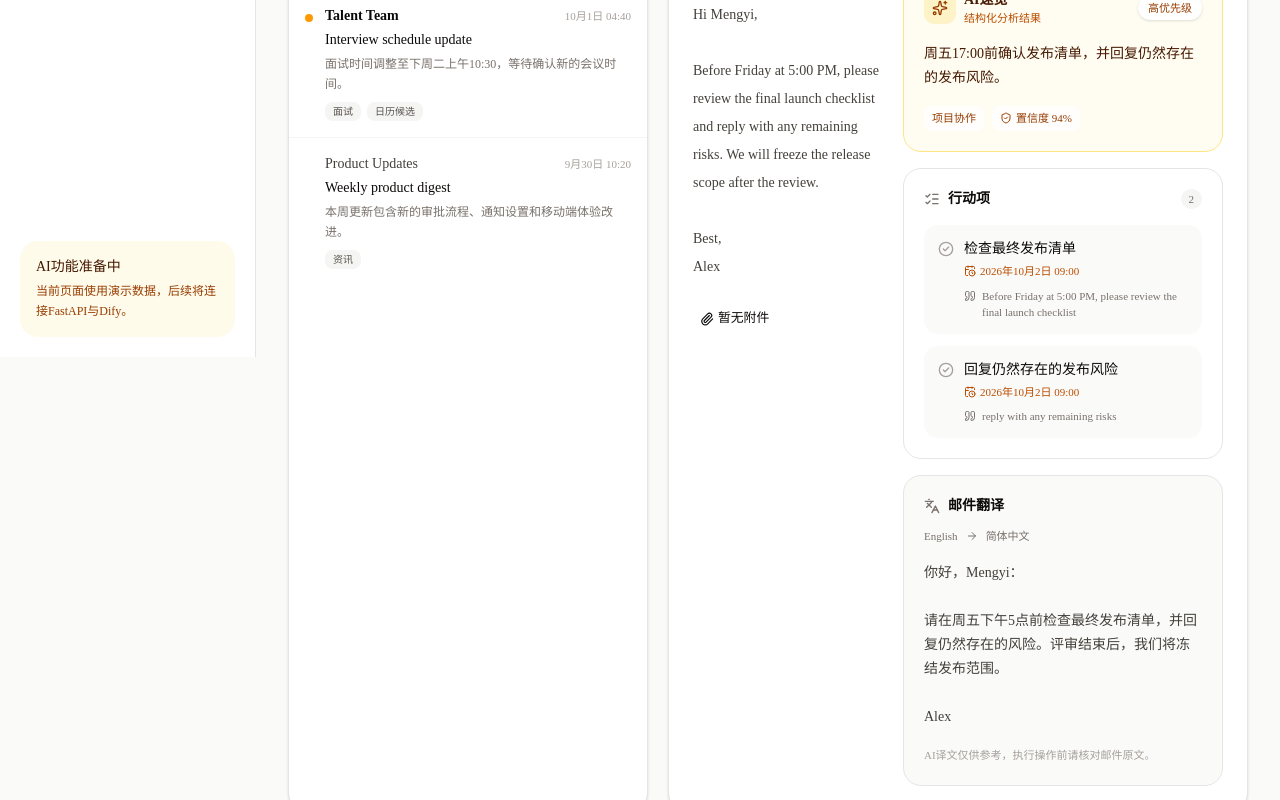
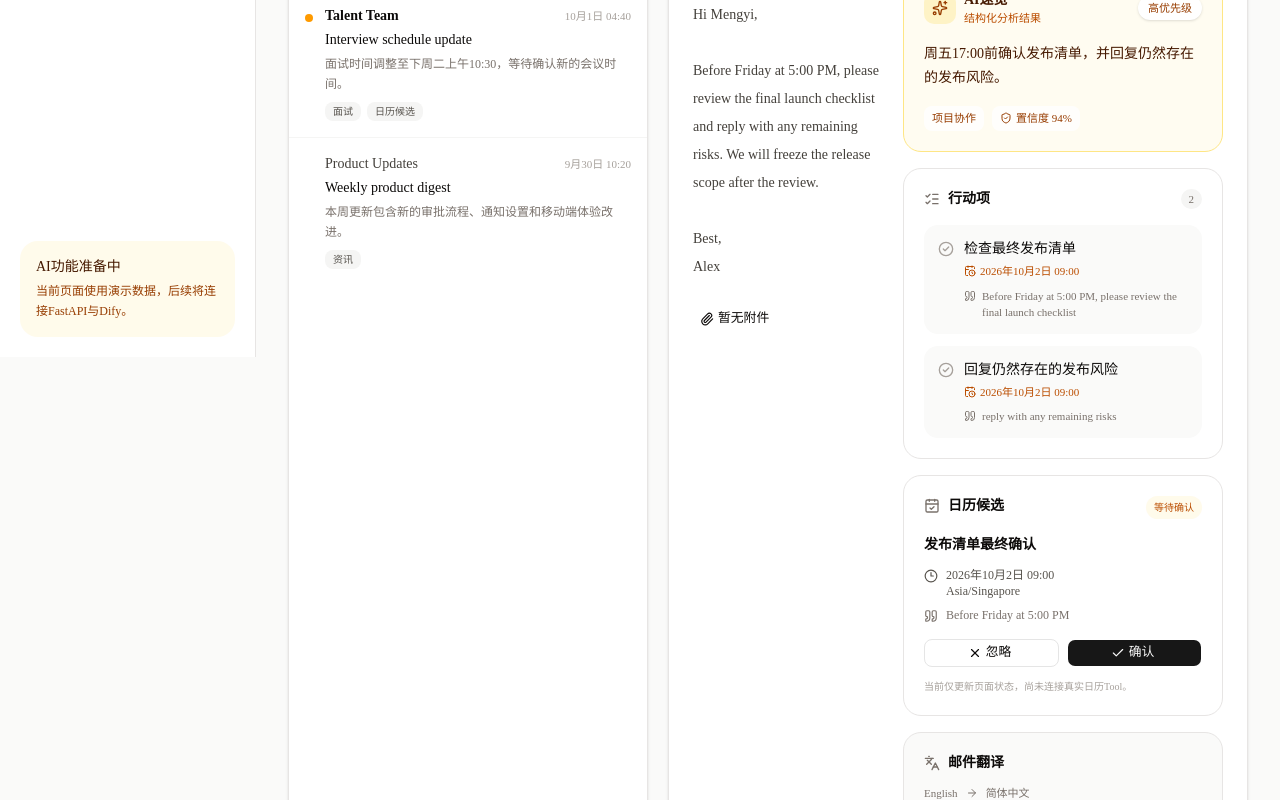
Before and after one commit to mengyi11/mailpilot, a Next.js app in the folder apps/web/: page / in a window 1280 px wide. Shown: the part 443-1243 px from the top of the page. Built offline with nearby package versions, Linux system fonts and the light colour scheme.

Commit message:
feat(web): add calendar and reply draft review

```diff
--- /dev/null
+++ b/apps/web/src/components/calendar/calendar-draft-card.tsx
@@ -0,0 +1,91 @@
+"use client";
+
+import { CalendarCheck, Check, Clock3, MapPin, Quote, X } from "lucide-react";
+import { useState } from "react";
+
+import { Button } from "@/components/ui/button";
+import type { CalendarDraft } from "@/types/email";
+
+function formatDate(value: string) {
+  return new Intl.DateTimeFormat("zh-CN", {
+    dateStyle: "medium",
+    timeStyle: "short",
+  }).format(new Date(value));
+}
+
+export function CalendarDraftCard({ draft }: { draft: CalendarDraft }) {
+  const [status, setStatus] = useState<"pending" | "approved" | "rejected">(
+    "pending",
+  );
+
+  return (
+    <section className="rounded-2xl border border-stone-200 bg-white p-5">
+      <div className="flex items-start justify-between gap-3">
+        <div className="flex items-center gap-2">
+          <CalendarCheck className="size-4 text-stone-500" aria-hidden="true" />
+          <h3 className="text-sm font-semibold">日历候选</h3>
+        </div>
+        <span className="rounded-full bg-amber-50 px-2 py-1 text-[10px] font-medium text-amber-700">
+          {status === "pending"
+            ? "等待确认"
+            : status === "approved"
+              ? "已在本页确认"
+              : "已在本页忽略"}
+        </span>
+      </div>
+
+      <p className="mt-4 text-sm font-semibold">{draft.title}</p>
+      <div className="mt-3 space-y-2 text-xs text-stone-600">
+        <p className="flex items-start gap-2">
+          <Clock3 className="mt-0.5 size-3.5 shrink-0" aria-hidden="true" />
+          <span>
+            {formatDate(draft.startsAt)}
+            {draft.endsAt ? ` – ${formatDate(draft.endsAt)}` : ""}
+            <br />
+            {draft.timezone}
+          </span>
+        </p>
+        {draft.location ? (
+          <p className="flex items-center gap-2">
+            <MapPin className="size-3.5" aria-hidden="true" />
+            {draft.location}
+          </p>
+        ) : null}
+        <p className="flex items-start gap-2 text-stone-500">
+          <Quote className="mt-0.5 size-3.5 shrink-0" aria-hidden="true" />
+          {draft.evidence}
+        </p>
+      </div>
+
+      {status === "pending" ? (
+        <div className="mt-4 grid grid-cols-2 gap-2">
+          <Button
+            variant="outline"
+            size="sm"
+            onClick={() => setStatus("rejected")}
+          >
+            <X data-icon="inline-start" aria-hidden="true" />
+            忽略
+          </Button>
+          <Button size="sm" onClick={() => setStatus("approved")}>
+            <Check data-icon="inline-start" aria-hidden="true" />
+            确认
+          </Button>
+        </div>
+      ) : (
+        <Button
+          variant="ghost"
+          size="sm"
+          className="mt-3 w-full"
+          onClick={() => setStatus("pending")}
+        >
+          撤销本页操作
+        </Button>
+      )}
+
+      <p className="mt-3 text-[10px] leading-4 text-stone-400">
+        当前仅更新页面状态，尚未连接真实日历Tool。
+      </p>
+    </section>
+  );
+}
--- a/apps/web/src/components/mail/email-detail.tsx
+++ b/apps/web/src/components/mail/email-detail.tsx
@@ -1,6 +1,11 @@
+"use client";
+
 import { Mail, Paperclip, Reply } from "lucide-react";
+import { useState } from "react";
 
 import { AIOverviewCard } from "@/components/ai/ai-overview-card";
+import { CalendarDraftCard } from "@/components/calendar/calendar-draft-card";
+import { ReplyDraftDrawer } from "@/components/mail/reply-draft-drawer";
 import { ActionItemList } from "@/components/ai/action-item-list";
 import { TranslationPanel } from "@/components/ai/translation-panel";
 import { Button } from "@/components/ui/button";
@@ -14,7 +19,10 @@ function formatDate(value: string) {
 }
 
 export function EmailDetail({ email }: { email: EmailDetailData }) {
+  const [replyOpen, setReplyOpen] = useState(false);
+
   return (
+    <>
       <article className="overflow-hidden rounded-2xl border border-stone-200 bg-white shadow-sm">
         <header className="border-b border-stone-100 p-5 md:p-6">
           <div className="flex flex-wrap items-start justify-between gap-4">
@@ -33,7 +41,11 @@ export function EmailDetail({ email }: { email: EmailDetailData }) {
                 {email.subject}
               </h2>
             </div>
-          <Button variant="outline" size="sm">
+            <Button
+              variant="outline"
+              size="sm"
+              onClick={() => setReplyOpen(true)}
+            >
               <Reply data-icon="inline-start" aria-hidden="true" />
               回复
             </Button>
@@ -79,9 +91,18 @@ export function EmailDetail({ email }: { email: EmailDetailData }) {
           <div className="space-y-4">
             <AIOverviewCard overview={email.aiOverview} />
             <ActionItemList items={email.actionItems} />
+            {email.calendarDraft ? (
+              <CalendarDraftCard draft={email.calendarDraft} />
+            ) : null}
             <TranslationPanel translation={email.translation} />
           </div>
         </div>
       </article>
+      <ReplyDraftDrawer
+        draft={email.replyDraft}
+        open={replyOpen}
+        onClose={() => setReplyOpen(false)}
+      />
+    </>
   );
 }
--- /dev/null
+++ b/apps/web/src/components/mail/reply-draft-drawer.tsx
@@ -0,0 +1,93 @@
+"use client";
+
+import { Send, Sparkles, X } from "lucide-react";
+
+import { Button } from "@/components/ui/button";
+import type { ReplyDraft } from "@/types/email";
+
+type ReplyDraftDrawerProps = {
+  draft: ReplyDraft;
+  open: boolean;
+  onClose: () => void;
+};
+
+export function ReplyDraftDrawer({
+  draft,
+  open,
+  onClose,
+}: ReplyDraftDrawerProps) {
+  if (!open) return null;
+
+  return (
+    <div
+      className="fixed inset-0 z-50"
+      role="dialog"
+      aria-modal="true"
+      aria-label="AI回复草稿"
+    >
+      <button
+        type="button"
+        className="absolute inset-0 bg-stone-950/30 backdrop-blur-[2px]"
+        onClick={onClose}
+        aria-label="关闭回复草稿"
+      />
+      <aside className="absolute inset-y-0 right-0 flex w-full max-w-xl flex-col bg-white shadow-2xl">
+        <header className="flex items-center justify-between border-b border-stone-200 px-5 py-4">
+          <div className="flex items-center gap-2">
+            <Sparkles className="size-4 text-amber-600" aria-hidden="true" />
+            <div>
+              <h2 className="text-sm font-semibold">AI回复草稿</h2>
+              <p className="text-[11px] text-stone-500">
+                {draft.tone} · {draft.language}
+              </p>
+            </div>
+          </div>
+          <Button
+            variant="ghost"
+            size="icon"
+            onClick={onClose}
+            aria-label="关闭"
+          >
+            <X aria-hidden="true" />
+          </Button>
+        </header>
+
+        <div className="flex-1 overflow-y-auto p-5">
+          <label
+            className="text-xs font-medium text-stone-500"
+            htmlFor="reply-subject"
+          >
+            主题
+          </label>
+          <input
+            id="reply-subject"
+            defaultValue={draft.subject}
+            className="mt-2 w-full rounded-xl border border-stone-200 bg-stone-50 px-3 py-2.5 text-sm outline-none focus:border-stone-400"
+          />
+          <label
+            className="mt-5 block text-xs font-medium text-stone-500"
+            htmlFor="reply-body"
+          >
+            正文
+          </label>
+          <textarea
+            id="reply-body"
+            defaultValue={draft.body}
+            rows={14}
+            className="mt-2 w-full resize-none rounded-xl border border-stone-200 bg-stone-50 px-3 py-3 text-sm leading-6 outline-none focus:border-stone-400"
+          />
+        </div>
+
+        <footer className="border-t border-stone-200 p-5">
+          <Button className="w-full" disabled>
+            <Send data-icon="inline-start" aria-hidden="true" />
+            发送功能尚未接入
+          </Button>
+          <p className="mt-2 text-center text-[10px] text-stone-400">
+            草稿不会自动发送，后续需要Human Approval和邮件Tool。
+          </p>
+        </footer>
+      </aside>
+    </div>
+  );
+}
--- a/apps/web/src/data/demo-emails.ts
+++ b/apps/web/src/data/demo-emails.ts
@@ -43,6 +43,21 @@ export const demoEmails: EmailDetailData[] = [
         completed: false,
       },
     ],
+    calendarDraft: {
+      id: "calendar-launch-deadline",
+      title: "发布清单最终确认",
+      startsAt: "2026-10-02T17:00:00+08:00",
+      endsAt: null,
+      timezone: "Asia/Singapore",
+      location: null,
+      evidence: "Before Friday at 5:00 PM",
+    },
+    replyDraft: {
+      subject: "Re: Project launch review",
+      body: "Hi Alex,\n\nI will review the final launch checklist before Friday at 5:00 PM and send you the remaining risks.\n\nBest,\nMengyi",
+      tone: "专业简洁",
+      language: "English",
+    },
   },
   {
     id: "demo-interview-update",
@@ -78,6 +93,21 @@ export const demoEmails: EmailDetailData[] = [
         completed: false,
       },
     ],
+    calendarDraft: {
+      id: "calendar-interview",
+      title: "Interview",
+      startsAt: "2026-10-06T10:30:00+08:00",
+      endsAt: "2026-10-06T11:30:00+08:00",
+      timezone: "Asia/Singapore",
+      location: "Online meeting",
+      evidence: "Tuesday, 6 October 2026 at 10:30 AM Singapore time",
+    },
+    replyDraft: {
+      subject: "Re: Interview schedule update",
+      body: "Hello,\n\nThank you for the update. I confirm that I am available on Tuesday, 6 October 2026 at 10:30 AM Singapore time.\n\nBest regards,\nMengyi",
+      tone: "正式礼貌",
+      language: "English",
+    },
   },
   {
     id: "demo-weekly-digest",
@@ -105,5 +135,12 @@ export const demoEmails: EmailDetailData[] = [
         "本周我们上线了审批流程优化、通知偏好设置，以及更紧凑的移动端导航。无需采取行动。",
     },
     actionItems: [],
+    calendarDraft: null,
+    replyDraft: {
+      subject: "Re: Weekly product digest",
+      body: "Thanks for sharing the weekly update. I have reviewed the latest product changes.\n\nBest,\nMengyi",
+      tone: "简洁",
+      language: "English",
+    },
   },
 ];
```
Also changed, not shown: apps/web/src/types/email.ts (+19 -0 lines). Lines whose indentation alone changed are shown as unchanged.
